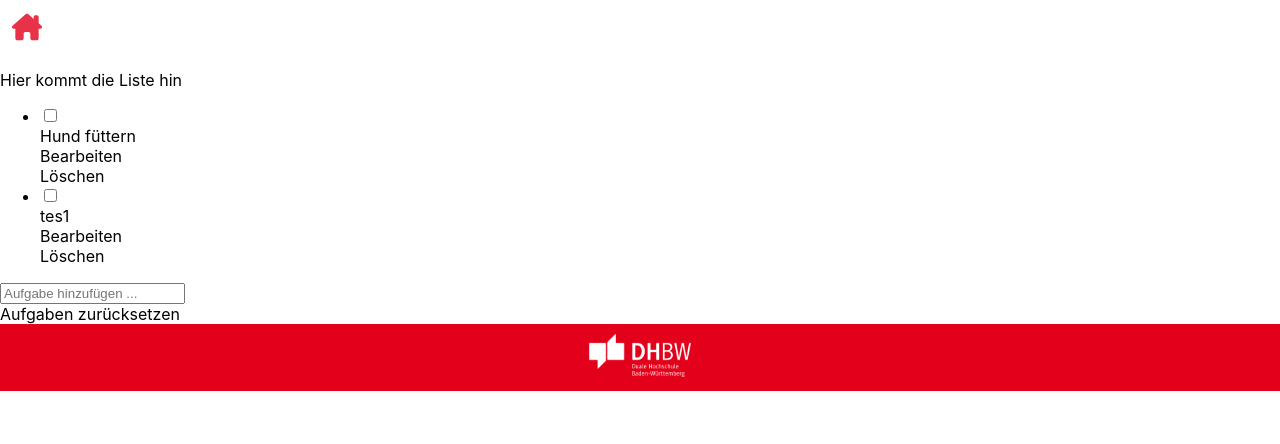
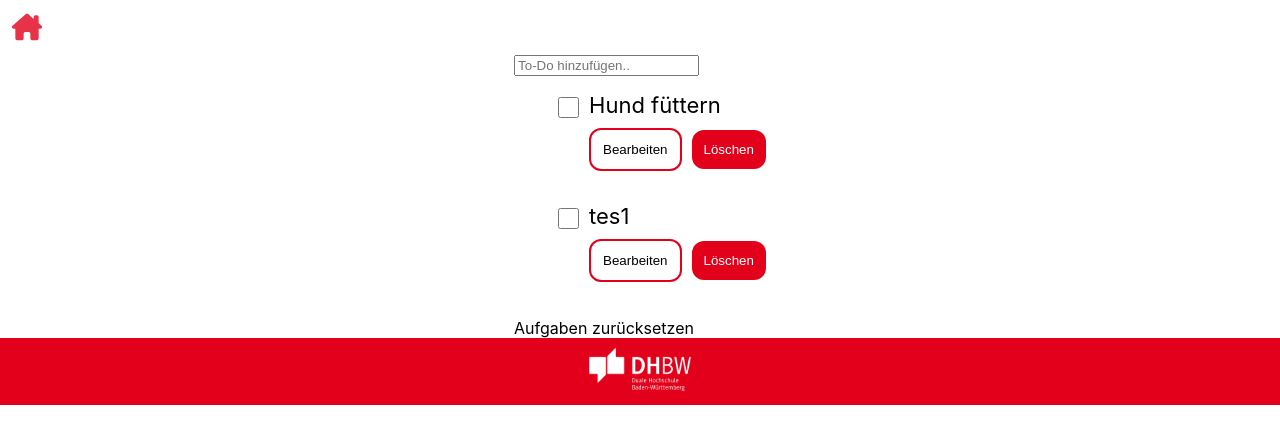
Before and after one commit to Schuppel1/dhbw-react-toDo-List-App, a React (Create React App) app in the folder dhbw-todo/: page / in a window 1280 px wide. Both pictures are taken after a click on the button "Zur Liste!". Shown: the top 444 px of the page. Built offline with nearby package versions, Linux system fonts and the light colour scheme.

Commit message:
styling todo

```diff
--- a/dhbw-todo/src/components/StartPageComponent/startPageComponent.css
+++ b/dhbw-todo/src/components/StartPageComponent/startPageComponent.css
@@ -4,6 +4,7 @@
 }
 
 .homeButton {
+    cursor: pointer;
     display: flex;
     border: none;
     padding: 12px;
--- a/dhbw-todo/src/components/StartPageComponent/startPageComponent.js
+++ b/dhbw-todo/src/components/StartPageComponent/startPageComponent.js
@@ -25,7 +25,6 @@ export const StartPageComponent = () => {
         <div className="listWrapper">
             <img className="homeButton" src={logoHomeButton} alt={"Home Button"} onClick={toggleScreen}></img>
         </div>
-        <p>Hier kommt die Liste hin</p>
         <ListComponent  list={["Hund füttern", "tes1"]}  />
         <FooterComponent src={footer_logo} alt={"DHBW Logo"}/>
     </>;
--- /dev/null
+++ b/dhbw-todo/src/components/listComponent/listComponent.css
@@ -0,0 +1,77 @@
+.listToDo {
+    display: grid;
+    justify-content: center;
+    align-items: center;
+}
+
+.container {
+    max-width: 100%;
+    display: block;
+    position: relative;
+    padding-left: 35px;
+    margin-bottom: 12px;
+    cursor: pointer;
+    font-size: 22px;
+    -webkit-user-select: none;
+    -moz-user-select: none;
+    -ms-user-select: none;
+    user-select: none;
+  }
+
+.checkboxToDo {
+    display: block;
+    max-width: 10%;
+    position: relative;
+}
+
+.editToDo {
+    display: block;
+    position: relative;
+}
+
+.inputToDo {
+    display: block;
+}
+
+.buttonWrapperToDo {
+    display: block;
+    position: relative;
+}
+
+ul {
+    list-style-type: none;
+}
+
+.deleteButton {
+margin-top: 10px;
+margin-bottom: 20px;
+background-color: #e2001a;
+border: none;
+padding: 12px;
+border-radius: 12px;
+color: #FFFFFF;
+}
+
+.editButton {
+    margin-top: 10px;
+    margin-bottom: 20px;
+    margin-right: 10px;
+    background-color:#FFFFFF;
+    border: 2px solid;
+    border-color: #e2001a;
+    padding: 12px;
+    border-radius: 12px;
+    color: black;
+    }
+
+.checkboxToDo {
+        position: absolute;
+        top: 0;
+        left: 0;
+        height: 25px;
+        width: 25px;
+}
+
+.container input:checked ~ .checkboxToDo {
+    background-color: #e2001a;
+  }
--- a/dhbw-todo/src/components/listComponent/listComponent.js
+++ b/dhbw-todo/src/components/listComponent/listComponent.js
@@ -1,4 +1,5 @@
 import React from "react";
+import "./listComponent.css";
 
 //Es wird ein Array übergeben mit der Liste
 export const ListComponent = ({list}) => {
@@ -13,15 +14,14 @@ export const ListComponent = ({list}) => {
     if(list) {
         listItems = list.map((item) =>
             <li key={keycount++}>
-                <div className="todo-name">
-                    <input type="checkbox" className="todo--check" name="todo--check" onClick={markAsDone} />
+                <div className="container">
+                    <input type="checkbox" className="checkboxToDo" name="checkboxToDo" onClick={markAsDone} />
+                    <div className="editToDo" contentEditable="true" onClick={editListItem}>{item}</div>
 
-                    <div className="todo--name" contentEditable="true" onClick={editListItem}>{item}</div>
-                </div>
-
-                <div className="todo-actions">
-                    <div className="todo-edit" onClick={editListItem}>Bearbeiten</div>
-                    <div className="todo-del" onClick={deletListItem}>Löschen</div>
+                    <div className="buttonWrapperToDo">
+                        <button className="editButton" onClick={editListItem}>Bearbeiten</button>
+                        <button className="deleteButton" onClick={deletListItem}>Löschen</button>
+                    </div>
                 </div>
             </li>
          );
@@ -66,19 +66,22 @@ export const ListComponent = ({list}) => {
         console.log(listItems)
     }
 
-    return (
+    return ( <div className="listToDo">
 
-        <div className="todo-list">
-                <ul className='todo--list'>
+        <div className='inputToDo'>
+              <input type="text" name="inputToDo" id="inputToDo" placeholder="To-Do hinzufügen.." onKeyPress={keyListener} />
+        </div>
+
+        <div className="listItemsToDo">
+                <ul>
                     {listItems}
                 </ul>
-            <div className='todo--input'>
-              <input type="text" name="todo--input" id="todo--input" placeholder="Aufgabe hinzufügen ..." onKeyPress={keyListener} />
-            </div>
 
-            <div className='todo--reset' onClick={clearList}>
-              Aufgaben zurücksetzen
-            </div>
+        <div className='resetToDo' onClick={clearList}>
+            Aufgaben zurücksetzen
+        </div>
+    </div>
+
     </div>
     )
 
```
